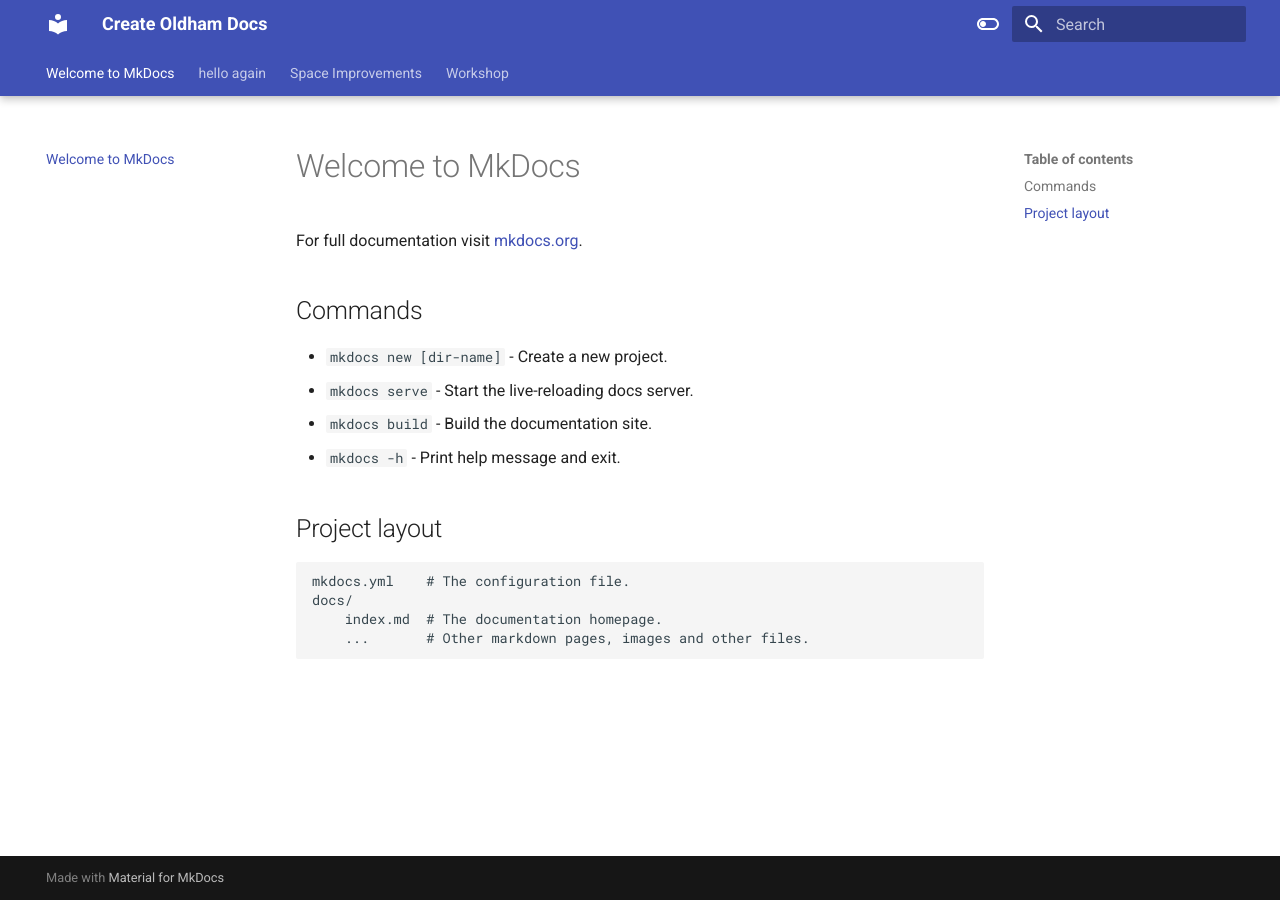
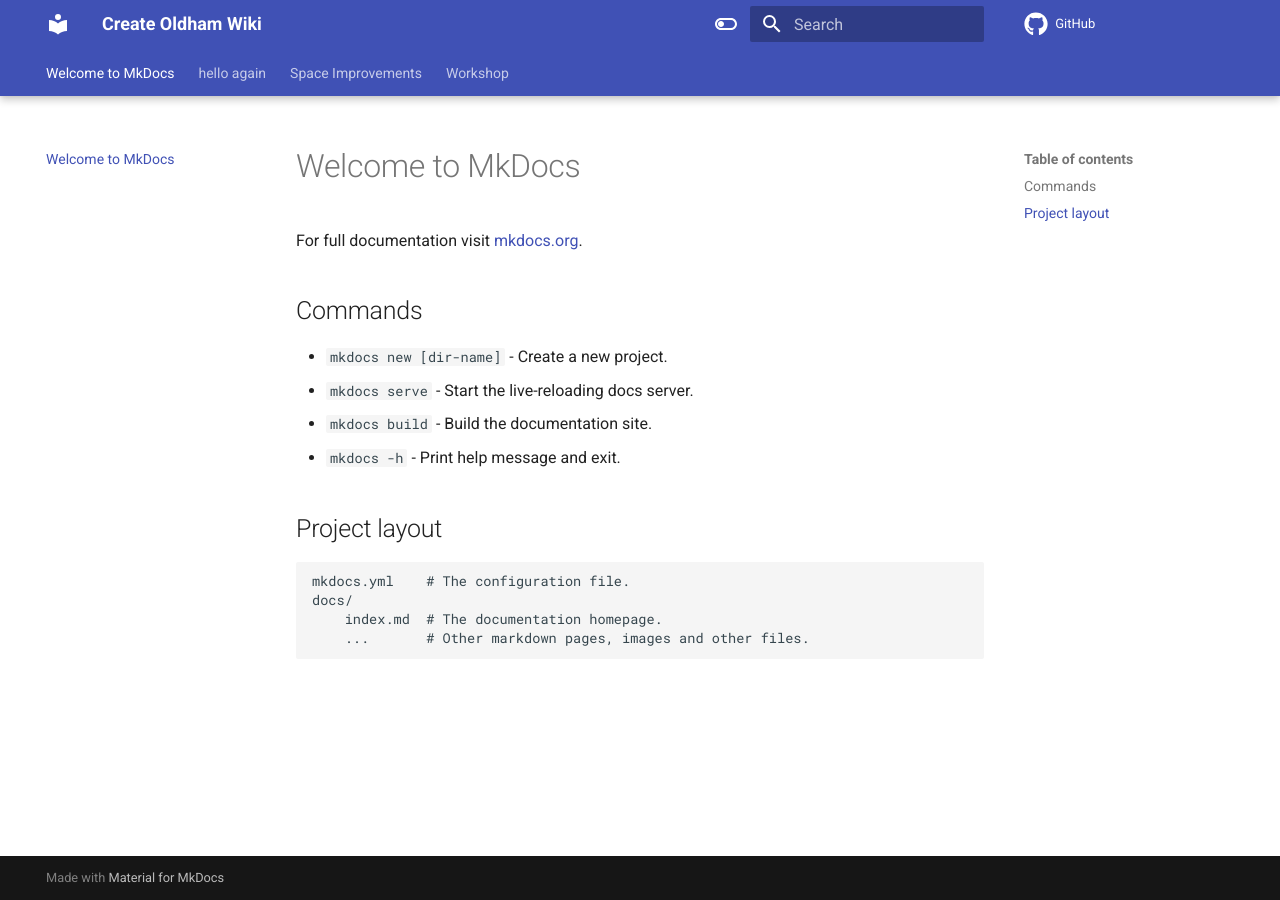
Before and after one commit to Create-Oldham/Documentation, an MkDocs documentation site: the page built from docs/index.md, in a window 1280 px wide. Built offline with MkDocs 1.6.1 and Material for MkDocs 9.7.7, drawn with Linux system fonts in a browser that asks for light colours; comment, search, counter and statistics services are not loaded.

Commit message:
Adds repo link and edit, also changes title

```diff
--- a/mkdocs.yml
+++ b/mkdocs.yml
@@ -1,4 +1,4 @@
-site_name: Create Oldham Docs
+site_name: Create Oldham Wiki
 theme:
   name: material
   palette:
@@ -17,6 +17,10 @@ theme:
     - navigation.tabs.sticky
     - navigation.sections
     - navigation.top
+  icon:
+    repo: fontawesome/brands/github
 plugins:
   - search
   - git-revision-date-localized
+repo_url: https://github.com/Create-Oldham/Documentation
+edit_uri: edit/master/docs/
```
